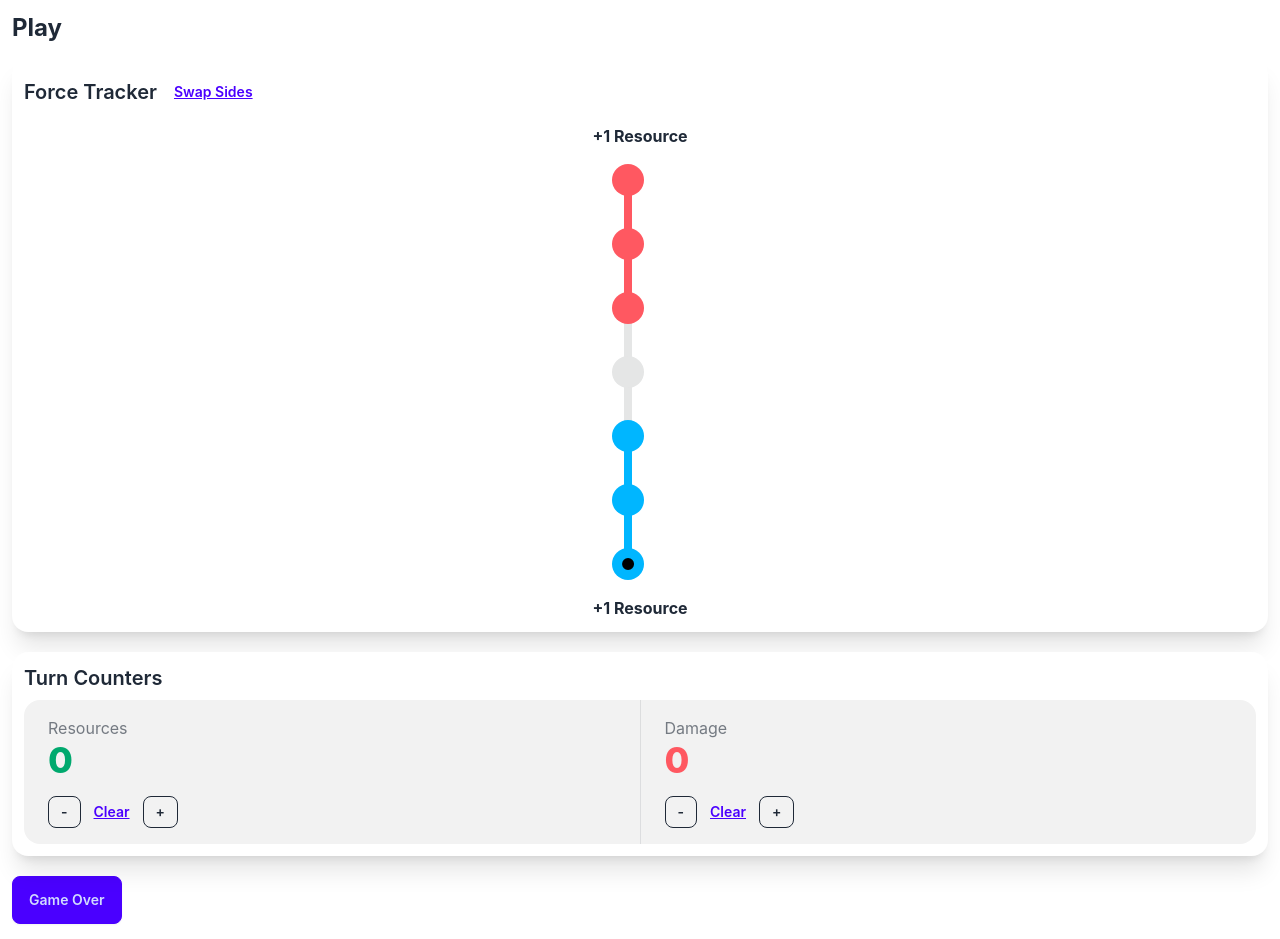
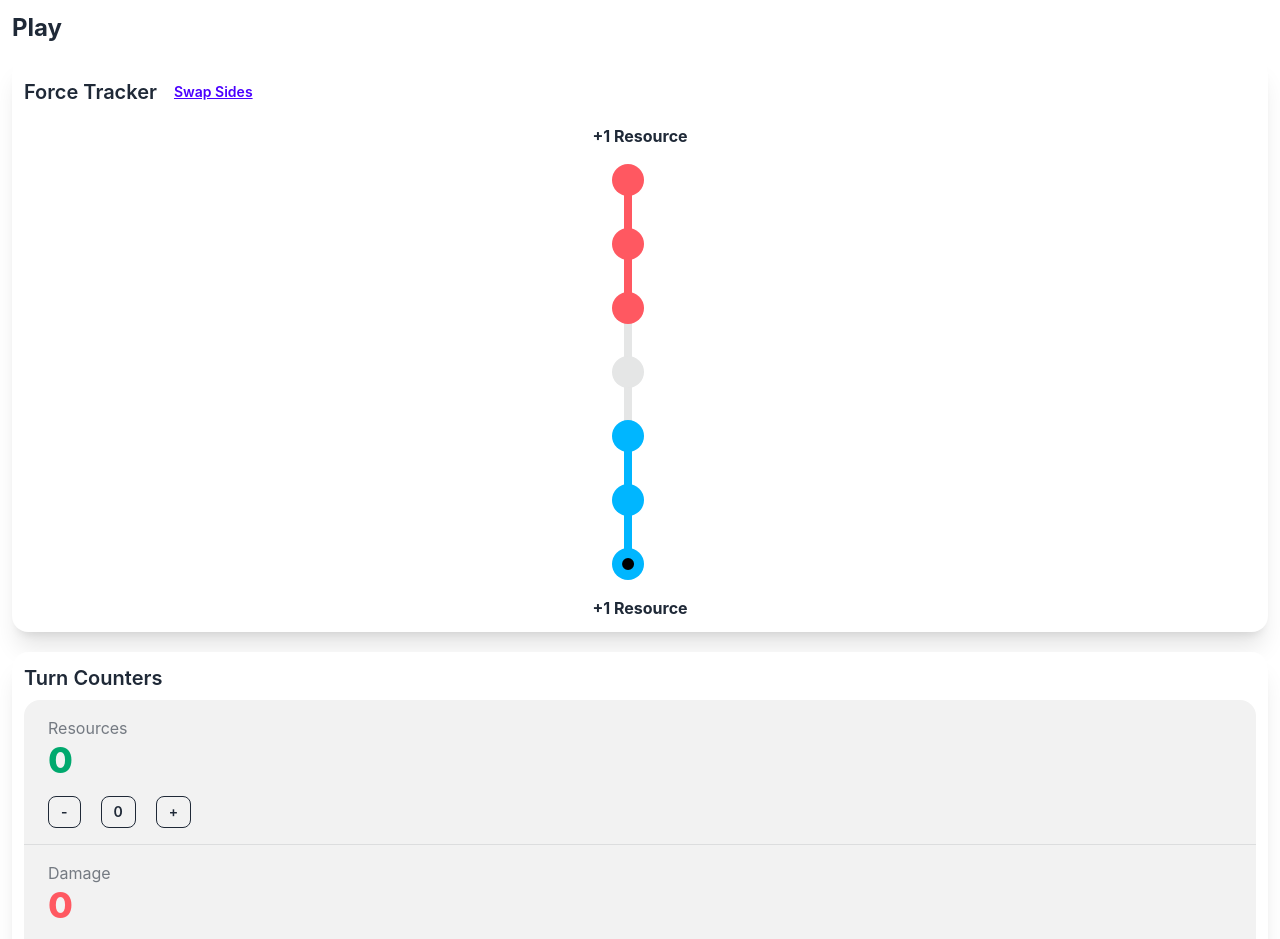
Before and after one commit to tsteelematc/tca-sw-deckbuilding, a React (Create React App) app: page /#/play in a window 1280 px wide. Shown: the top 939 px of the page. Built offline with nearby package versions, Linux system fonts and the light colour scheme.

Commit message:
Vertical stats and '0' button FTW ! ! !

```diff
--- a/src/Play.tsx
+++ b/src/Play.tsx
@@ -82,13 +82,13 @@ export const Play: React.FC<PlayProps> = ({
                     >
                         Turn Counters
                     </h2>
-                    <div className="stats bg-base-200">
+                    <div className="stats stats-vertical bg-base-200">
                         <div className="stat">
                             <div className="stat-title">Resources</div>
                             <div className="stat-value text-success">{resourceCount}</div>
                             <div className="stat-actions">
                                 <button className="btn btn-sm btn-outline btn-light" onClick={() => setResourceCount(resourceCount - 1)}>-</button>
-                                <button className="btn btn-link btn-sm" onClick={() => setResourceCount(0)}>Clear</button>
+                                <button className="btn btn-sm btn-outline btn-sm mx-5" onClick={() => setResourceCount(0)}>0</button>
                                 <button className="btn btn-sm btn-outline" onClick={() => setResourceCount(resourceCount + 1)}>+</button>
                             </div>
                         </div>
@@ -97,7 +97,7 @@ export const Play: React.FC<PlayProps> = ({
                             <div className="stat-value text-error">{damageCount}</div>
                             <div className="stat-actions">
                                 <button className="btn btn-sm btn-outline" onClick={() => setDamageCount(damageCount - 1)}>-</button>
-                                <button className="btn btn-link btn-sm" onClick={() => setDamageCount(0)}>Clear</button>
+                                <button className="btn btn-sm btn-outline btn-sm mx-5" onClick={() => setDamageCount(0)}>0</button>
                                 <button className="btn btn-sm btn-outline" onClick={() => setDamageCount(damageCount + 1)}>+</button>
                             </div>
                         </div>
```
